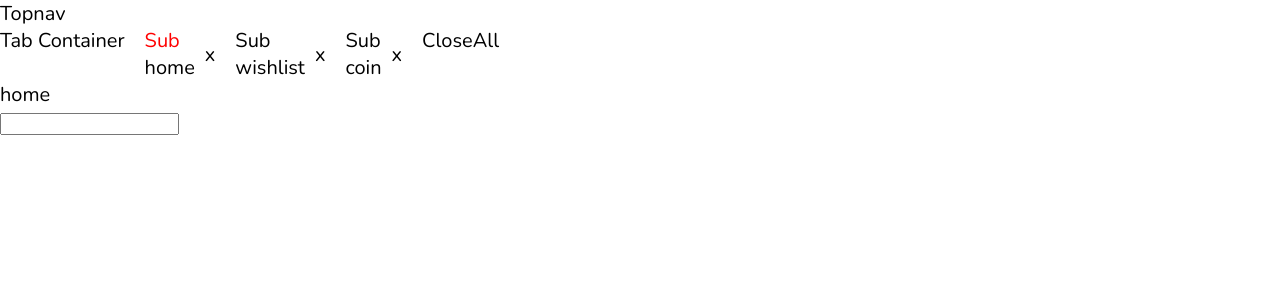
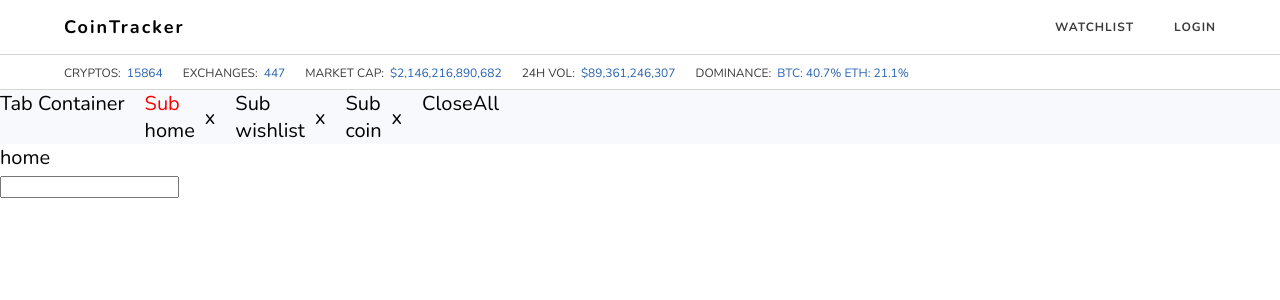
Before and after one commit to tanuj7077/CTrak, a React (Create React App) app: page / in a window 1280 px wide. Shown: the top 300 px of the page. Built offline with nearby package versions, Linux system fonts and the light colour scheme.

Commit message:
topNav initial design

```diff
--- a/sass/_layout.scss
+++ b/sass/_layout.scss
@@ -1,3 +1,4 @@
 .layout {
   font-size: 2rem;
+  background-color: hsl(216, 56%, 98%);
 }
--- a/sass/components/_topNav.scss
+++ b/sass/components/_topNav.scss
@@ -0,0 +1,60 @@
+.topNav {
+  background-color: white;
+  border-bottom: 1px solid hsl(0, 0%, 83%);
+  &-content {
+    display: flex;
+    justify-content: space-between;
+    padding: 1.5rem 5%;
+    border-bottom: 1px solid hsl(0, 0%, 83%);
+    &-left {
+      &-logo {
+        font-weight: bold;
+        font-size: 1.8rem;
+        letter-spacing: 0.2rem;
+      }
+    }
+    &-right {
+      display: flex;
+      gap: 4rem;
+      align-items: center;
+      &-item {
+        font-size: 1.2rem;
+        text-transform: uppercase;
+        letter-spacing: 0.1rem;
+        color: hsl(0, 0%, 23%);
+        font-weight: 700;
+      }
+    }
+  }
+  &-global {
+    width: 90%;
+    //padding: 0 5%;
+    margin: 0 5%;
+    overflow: hidden;
+    overflow-x: scroll;
+    scroll-behavior: smooth;
+    -webkit-overflow-scrolling: touch;
+    &::-webkit-scrollbar {
+      display: none;
+    }
+    &-slider {
+      width: max-content;
+      display: flex;
+      gap: 2rem;
+      .globalItem {
+        padding: 1rem 0;
+        line-height: 1.2rem;
+        &-topic {
+          font-size: 1.2rem;
+          text-transform: uppercase;
+          color: hsl(0, 0%, 23%);
+          margin-right: 0.6rem;
+        }
+        &-value {
+          font-size: 1.2rem;
+          color: hsl(214, 64%, 42%);
+        }
+      }
+    }
+  }
+}
--- a/src/components/TopNav.js
+++ b/src/components/TopNav.js
@@ -2,8 +2,44 @@
 import { useGlobalContext } from "../context";
 
 function TopNav() {
-  const { addTab } = useGlobalContext();
-  return <div onClick={addTab}>Topnav</div>;
+  const {} = useGlobalContext();
+  return (
+    <div className="topNav">
+      <div className="topNav-content">
+        <div className="topNav-content-left">
+          <div className="topNav-content-left-logo">CoinTracker</div>
+        </div>
+        <div className="topNav-content-right">
+          <div className="topNav-content-right-item">Watchlist</div>
+          <div className="topNav-content-right-item">Login</div>
+        </div>
+      </div>
+      <div className="topNav-global">
+        <div className="topNav-global-slider">
+          <p className="globalItem">
+            <span className="globalItem-topic">Cryptos:</span>
+            <span className="globalItem-value">15864</span>
+          </p>
+          <p className="globalItem">
+            <span className="globalItem-topic">Exchanges:</span>
+            <span className="globalItem-value">447</span>
+          </p>
+          <p className="globalItem">
+            <span className="globalItem-topic">Market Cap:</span>
+            <span className="globalItem-value">$2,146,216,890,682</span>
+          </p>
+          <p className="globalItem">
+            <span className="globalItem-topic">24h Vol:</span>
+            <span className="globalItem-value">$89,361,246,307</span>
+          </p>
+          <p className="globalItem">
+            <span className="globalItem-topic">Dominance:</span>
+            <span className="globalItem-value">BTC: 40.7% ETH: 21.1%</span>
+          </p>
+        </div>
+      </div>
+    </div>
+  );
 }
 
 export default TopNav;
--- /dev/null
+++ b/src/constants.js
@@ -0,0 +1 @@
+export const coinGeckoApi = "https://api.coingecko.com/api/v3/coins/";
--- a/src/style.css
+++ b/src/style.css
@@ -93,6 +93,7 @@
 
 .layout {
   font-size: 2rem;
+  background-color: #f7f9fd;
 }
 
 .tabContainer {
@@ -120,6 +121,64 @@
 }
 .tab-current .tab-content-heading {
   color: red;
+}
+
+.topNav {
+  background-color: white;
+  border-bottom: 1px solid #d4d4d4;
+}
+.topNav-content {
+  display: flex;
+  justify-content: space-between;
+  padding: 1.5rem 5%;
+  border-bottom: 1px solid #d4d4d4;
+}
+.topNav-content-left-logo {
+  font-weight: bold;
+  font-size: 1.8rem;
+  letter-spacing: 0.2rem;
+}
+.topNav-content-right {
+  display: flex;
+  gap: 4rem;
+  align-items: center;
+}
+.topNav-content-right-item {
+  font-size: 1.2rem;
+  text-transform: uppercase;
+  letter-spacing: 0.1rem;
+  color: #3b3b3b;
+  font-weight: 700;
+}
+.topNav-global {
+  width: 90%;
+  margin: 0 5%;
+  overflow: hidden;
+  overflow-x: scroll;
+  scroll-behavior: smooth;
+  -webkit-overflow-scrolling: touch;
+}
+.topNav-global::-webkit-scrollbar {
+  display: none;
+}
+.topNav-global-slider {
+  width: max-content;
+  display: flex;
+  gap: 2rem;
+}
+.topNav-global-slider .globalItem {
+  padding: 1rem 0;
+  line-height: 1.2rem;
+}
+.topNav-global-slider .globalItem-topic {
+  font-size: 1.2rem;
+  text-transform: uppercase;
+  color: #3b3b3b;
+  margin-right: 0.6rem;
+}
+.topNav-global-slider .globalItem-value {
+  font-size: 1.2rem;
+  color: #2762b0;
 }
 
 .alertBox {
```
Also changed, not shown: public/stylesheets/style.comp.css (+13 -0 lines), 2 other files (tests, documents, lock files or other folders).
